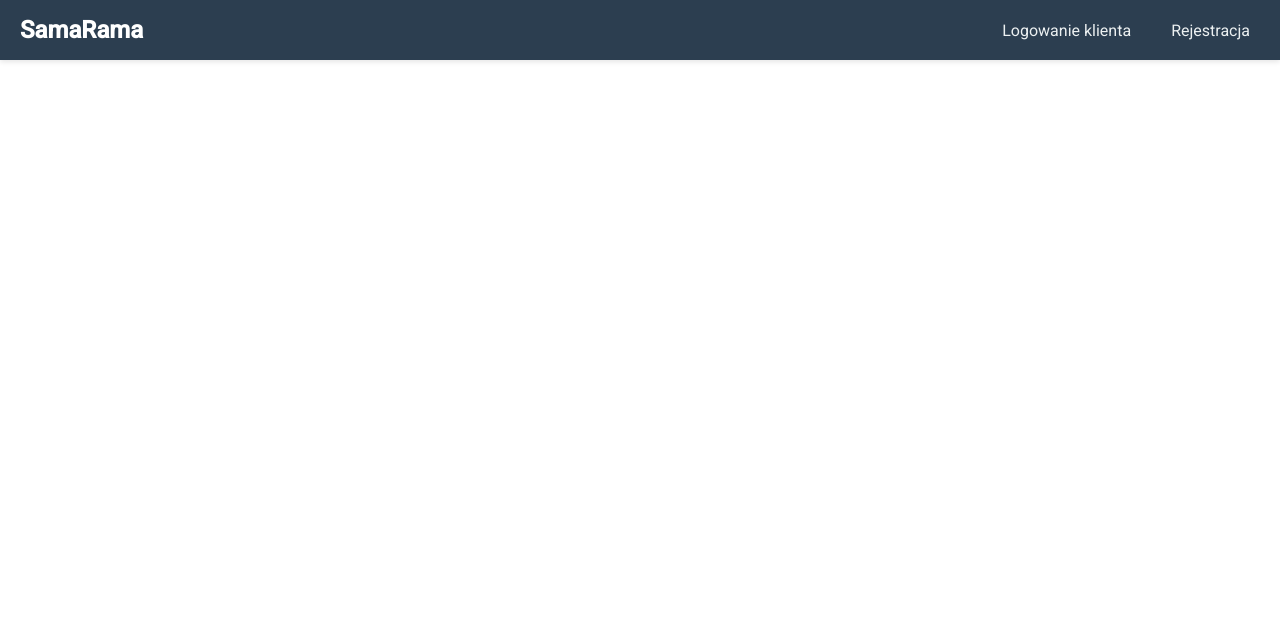
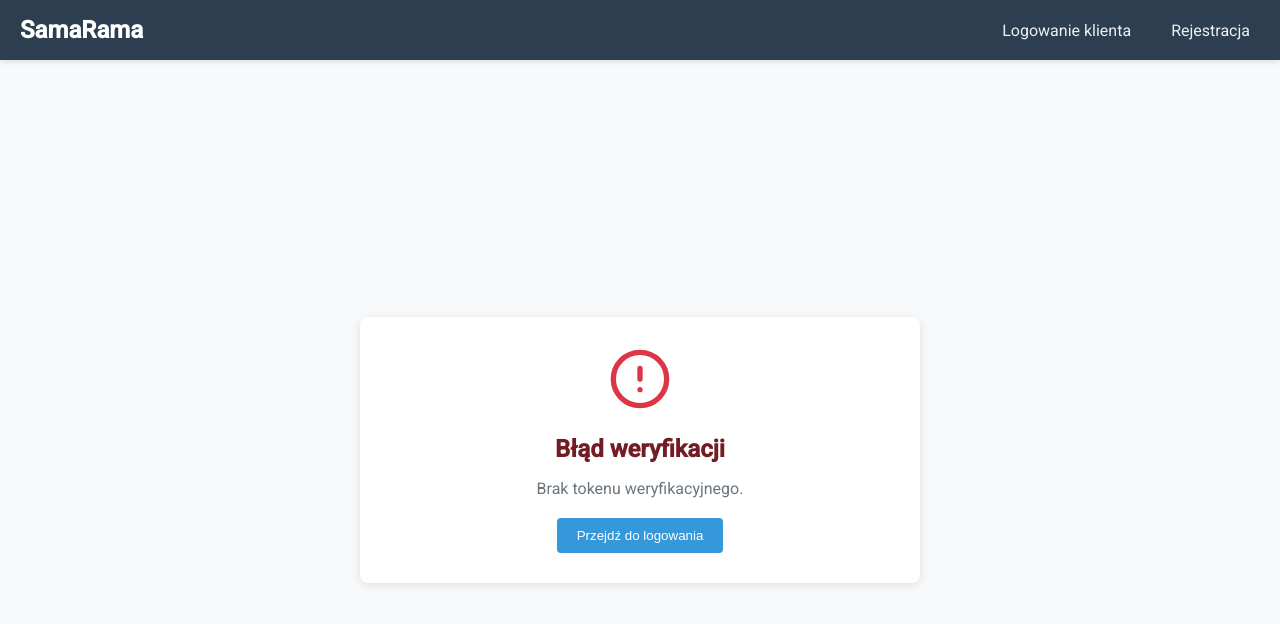
Before and after one commit to mimik91/SamaRamaFront, an Angular app: page /verify-account in a window 1280 px wide. Before the commit this address led to /. Shown: the top 624 px of the page. Built offline with nearby package versions, Linux system fonts and the light colour scheme.

Commit message:
weryfikacja maila cd.

```diff
--- a/src/app/app.routes.ts
+++ b/src/app/app.routes.ts
@@ -1,6 +1,7 @@
 import { Routes } from '@angular/router';
 import { LoginComponent } from './auth/login/login.component';
 import { RegistrationComponent } from './auth/registration/registration.component';
+import { VerificationComponent } from './auth/verification/verification.component';
 import { authGuard, clientGuard, adminGuard } from './auth/auth.guard';
 import { BicyclesListComponent } from './bicycles/bicycles-list/bicycles-list.component';
 import { BicycleFormComponent } from './bicycles/bicycle-form/bicycle-form.component';
@@ -27,6 +28,7 @@ export const routes: Routes = [
     // Auth routes
     {path: 'login', component: LoginComponent},
     {path: 'register', component: RegistrationComponent, data: { userType: 'client' }},
+    {path: 'verify-account', component: VerificationComponent},
 
     // Nowa trasa dla rejestracji serwisu
     {path: 'register-service', component: ServiceRegistrationComponent},
--- a/src/app/auth/verification.service.ts
+++ b/src/app/auth/verification.service.ts
@@ -0,0 +1,37 @@
+import { Injectable, inject } from '@angular/core';
+import { HttpClient } from '@angular/common/http';
+import { Observable, catchError, throwError } from 'rxjs';
+
+@Injectable({
+  providedIn: 'root'
+})
+export class VerificationService {
+  private apiUrl = 'http://localhost:8080/api/verification';
+  private http = inject(HttpClient);
+
+  /**
+   * Weryfikuje konto użytkownika na podstawie tokenu
+   * @param token Token weryfikacyjny
+   */
+  verifyAccount(token: string): Observable<any> {
+    return this.http.get(`${this.apiUrl}/verify?token=${token}`).pipe(
+      catchError(error => {
+        console.error('Verification error:', error);
+        return throwError(() => error);
+      })
+    );
+  }
+
+  /**
+   * Ponownie wysyła email weryfikacyjny
+   * @param email Adres email użytkownika
+   */
+  resendVerificationEmail(email: string): Observable<any> {
+    return this.http.post(`${this.apiUrl}/resend`, { email }).pipe(
+      catchError(error => {
+        console.error('Error resending verification email:', error);
+        return throwError(() => error);
+      })
+    );
+  }
+}
--- a/src/app/auth/verification/verification.component.css
+++ b/src/app/auth/verification/verification.component.css
@@ -0,0 +1,83 @@
+.verification-container {
+    display: flex;
+    justify-content: center;
+    align-items: center;
+    min-height: calc(100vh - 60px);
+    padding: 20px;
+    background-color: #f8f9fa;
+  }
+
+  .verification-card {
+    width: 100%;
+    max-width: 500px;
+    padding: 30px;
+    background-color: white;
+    border-radius: 8px;
+    box-shadow: 0 2px 10px rgba(0, 0, 0, 0.1);
+    text-align: center;
+  }
+
+  /* Style dla stanu wczytywania */
+  .verification-loading {
+    padding: 20px 0;
+  }
+
+  .spinner {
+    margin: 0 auto 20px;
+    width: 50px;
+    height: 50px;
+    border: 5px solid #f3f3f3;
+    border-top: 5px solid #3498db;
+    border-radius: 50%;
+    animation: spin 1s linear infinite;
+  }
+
+  @keyframes spin {
+    0% { transform: rotate(0deg); }
+    100% { transform: rotate(360deg); }
+  }
+
+  /* Style dla sukcesu */
+  .verification-success {
+    color: #155724;
+  }
+
+  .success-icon {
+    color: #28a745;
+    margin-bottom: 20px;
+  }
+
+  /* Style dla błędu */
+  .verification-error {
+    color: #721c24;
+  }
+
+  .error-icon {
+    color: #dc3545;
+    margin-bottom: 20px;
+  }
+
+  h2 {
+    margin-bottom: 15px;
+    font-size: 1.5rem;
+  }
+
+  p {
+    margin-bottom: 20px;
+    color: #6c757d;
+  }
+
+  .login-btn {
+    padding: 10px 20px;
+    background-color: #3498db;
+    color: white;
+    border: none;
+    border-radius: 4px;
+    font-weight: 500;
+    cursor: pointer;
+    transition: background-color 0.2s;
+  }
+
+  .login-btn:hover {
+    background-color: #2980b9;
+  }
--- a/src/app/auth/verification/verification.component.html
+++ b/src/app/auth/verification/verification.component.html
@@ -0,0 +1,40 @@
+<div class="verification-container">
+    <div class="verification-card">
+      <ng-container *ngIf="verificationStatus === 'verifying'">
+        <div class="verification-loading">
+          <div class="spinner"></div>
+          <h2>Weryfikowanie konta...</h2>
+          <p>Proszę czekać, trwa weryfikacja Twojego konta.</p>
+        </div>
+      </ng-container>
+
+      <ng-container *ngIf="verificationStatus === 'success'">
+        <div class="verification-success">
+          <div class="success-icon">
+            <svg xmlns="http://www.w3.org/2000/svg" width="64" height="64" viewBox="0 0 24 24" fill="none" stroke="currentColor" stroke-width="2" stroke-linecap="round" stroke-linejoin="round">
+              <path d="M22 11.08V12a10 10 0 1 1-5.93-9.14"></path>
+              <polyline points="22 4 12 14.01 9 11.01"></polyline>
+            </svg>
+          </div>
+          <h2>Konto zweryfikowane!</h2>
+          <p>Twoje konto zostało pomyślnie zweryfikowane. Za chwilę zostaniesz przekierowany do strony logowania.</p>
+          <button class="login-btn" (click)="goToLogin()">Przejdź do logowania</button>
+        </div>
+      </ng-container>
+
+      <ng-container *ngIf="verificationStatus === 'error'">
+        <div class="verification-error">
+          <div class="error-icon">
+            <svg xmlns="http://www.w3.org/2000/svg" width="64" height="64" viewBox="0 0 24 24" fill="none" stroke="currentColor" stroke-width="2" stroke-linecap="round" stroke-linejoin="round">
+              <circle cx="12" cy="12" r="10"></circle>
+              <line x1="12" y1="8" x2="12" y2="12"></line>
+              <line x1="12" y1="16" x2="12.01" y2="16"></line>
+            </svg>
+          </div>
+          <h2>Błąd weryfikacji</h2>
+          <p>{{ errorMessage }}</p>
+          <button class="login-btn" (click)="goToLogin()">Przejdź do logowania</button>
+        </div>
+      </ng-container>
+    </div>
+  </div>
--- a/src/app/auth/verification/verification.component.ts
+++ b/src/app/auth/verification/verification.component.ts
@@ -0,0 +1,55 @@
+import { Component, OnInit, inject } from '@angular/core';
+import { CommonModule } from '@angular/common';
+import { ActivatedRoute, Router } from '@angular/router';
+import { VerificationService } from '../verification.service';
+import { NotificationService } from '../../core/notification.service';
+
+@Component({
+  selector: 'app-verification',
+  standalone: true,
+  imports: [CommonModule],
+  templateUrl: './verification.component.html',
+  styleUrls: ['./verification.component.css']
+})
+export class VerificationComponent implements OnInit {
+  private route = inject(ActivatedRoute);
+  private router = inject(Router);
+  private verificationService = inject(VerificationService);
+  private notificationService = inject(NotificationService);
+
+  verificationStatus: 'verifying' | 'success' | 'error' = 'verifying';
+  errorMessage: string = '';
+
+  ngOnInit(): void {
+    // Pobierz token z parametrów URL
+    const token = this.route.snapshot.queryParamMap.get('token');
+
+    if (!token) {
+      this.verificationStatus = 'error';
+      this.errorMessage = 'Brak tokenu weryfikacyjnego.';
+      return;
+    }
+
+    // Wywołaj serwis weryfikacji
+    this.verificationService.verifyAccount(token).subscribe({
+      next: (response) => {
+        this.verificationStatus = 'success';
+        this.notificationService.success('Konto zostało pomyślnie zweryfikowane!');
+
+        // Przekieruj do logowania po 3 sekundach
+        setTimeout(() => {
+          this.router.navigate(['/login']);
+        }, 3000);
+      },
+      error: (error) => {
+        this.verificationStatus = 'error';
+        this.errorMessage = error.error?.message || 'Nie udało się zweryfikować konta. Token może być nieprawidłowy lub wygasł.';
+        this.notificationService.error(this.errorMessage);
+      }
+    });
+  }
+
+  goToLogin(): void {
+    this.router.navigate(['/login']);
+  }
+}
```
